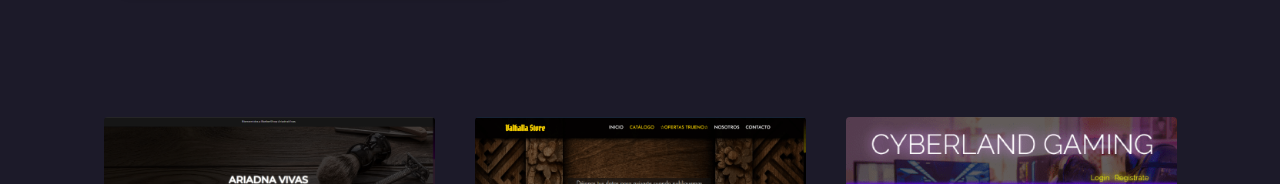
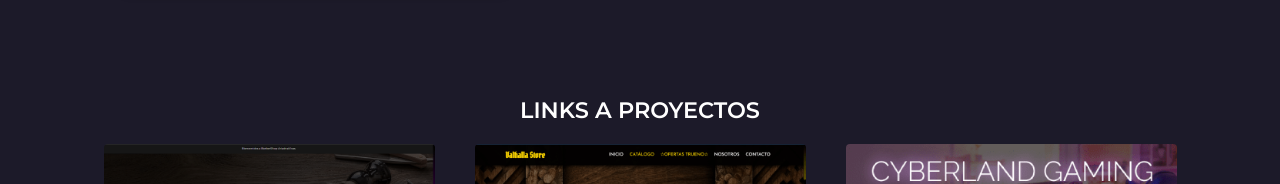
Before and after one commit to LeonardoCyber/Portfolio, a plain HTML site: page index.html in a window 1280 px wide. Shown: the part 1078-1262 px from the top of the page. Drawn offline with nearby package versions, Linux system fonts and the light colour scheme.

Commit message:
reformas

```diff
--- a/css/estilo.css
+++ b/css/estilo.css
@@ -269,6 +269,14 @@ html{
    text-align: left;
    max-width: 331px;
 }
+.titulo-proyectos{
+   color: #ffffff;
+   text-align: center;
+   margin: 0 auto;
+   text-transform: uppercase;
+   font-size: 1.4rem;
+   font-weight: 600;
+}
 .proyecto-img{
    max-width: 100%;
    height: auto;
--- a/index.html
+++ b/index.html
@@ -58,6 +58,7 @@
             </div>
         </div>
     </section>
+    <h2 class="titulo-proyectos">links a proyectos</h2>
     <div class="proyecto-content">
     <div class="proyecto">
         <a target="_blank" href="https://ariadnavivasbarbershop.netlify.app/"><img class="proyecto-img" src="img/Captura de pantalla 2023-09-28 043632.png" alt="Nombre del Proyecto"></a>
```
